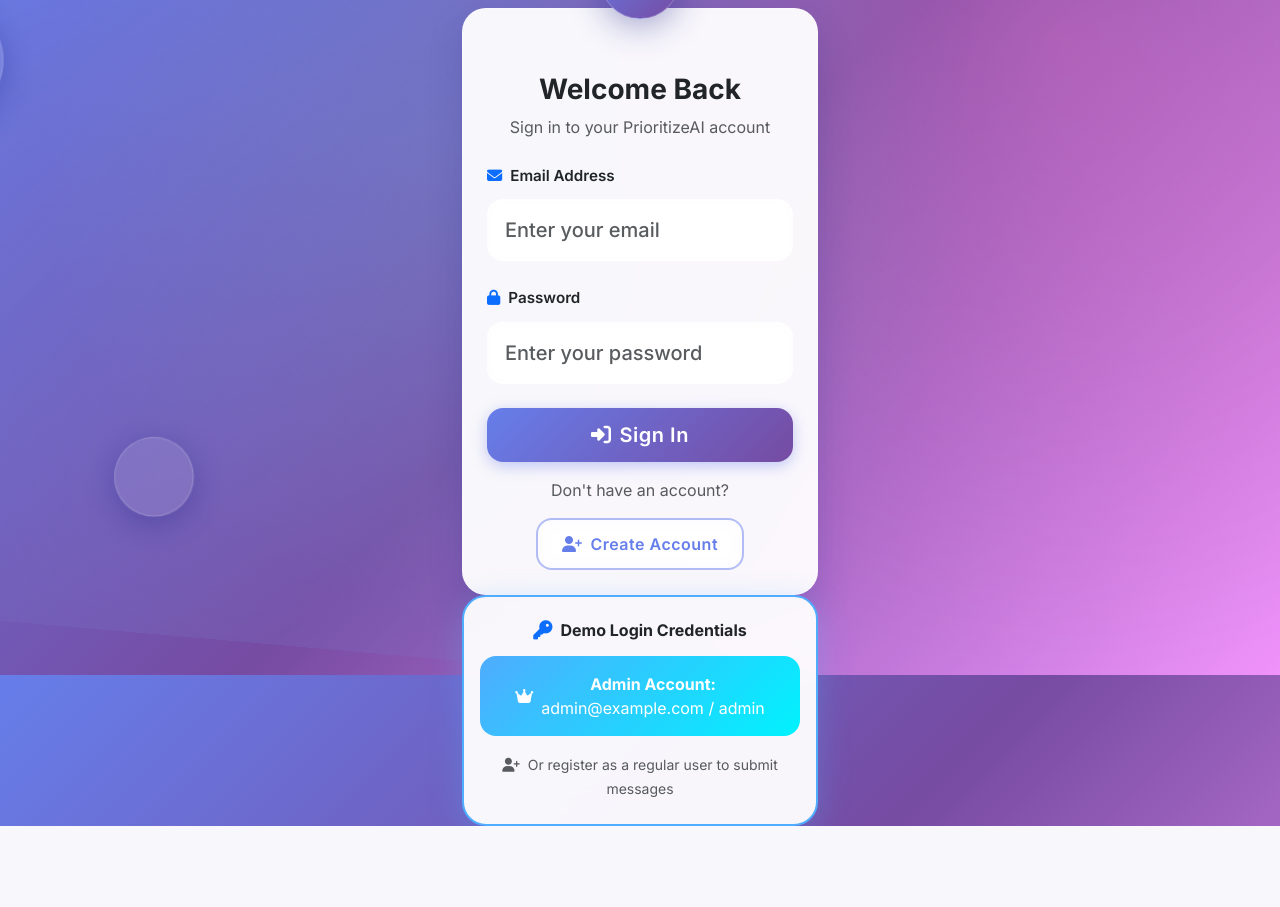
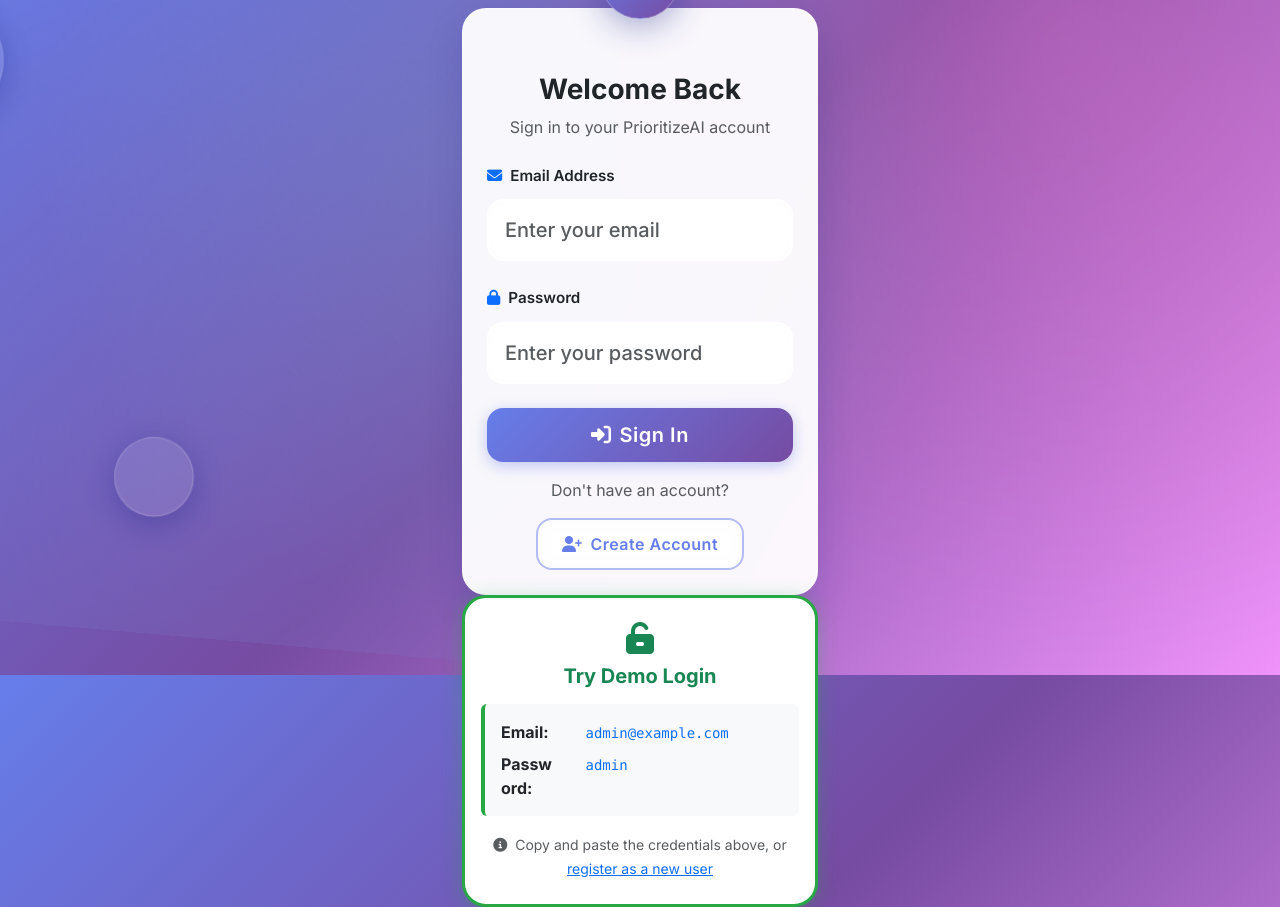
Before and after one commit to abhiramavarma/prioritize-ai, a Flask app: page /login in a window 1280 px wide. Shown: the part 125-1032 px from the top of the page. Before the commit the page ends 951 px from the top, so only its background shows below. Run offline with Flask 3, Linux system fonts and the light colour scheme; parts of the project's set-up code (start-up, migrations or seed data) failed here and were passed over; some libraries are stand-ins or nearby versions.

Commit message:
Update login page to improve demo credentials visibility and styling
Refactor templates/login.html to move demo credentials from navbar to below the sign-in form and update card styling to use green accent colors and a more prominent display for the credentials.

Replit-Commit-Author: Agent
Replit-Commit-Session-Id: 1d2862f0-6c76-4ab1-a0e4-62f701ecaf23
Replit-Commit-Checkpoint-Type: full_checkpoint
Replit-Commit-Screenshot-Url: https://storage.googleapis.com/screenshot-production-us-central1/6fbae871-94c7-4f3a-aed4-d113d0a1fb96/1d2862f0-6c76-4ab1-a0e4-62f701ecaf23/LWSB2k1

```diff
--- a/templates/login.html
+++ b/templates/login.html
@@ -60,23 +60,42 @@
         </div>
 
         <!-- Demo Credentials Card -->
-        <div class="card animate-fade-in animate-delay-2" style="background: rgba(255, 255, 255, 0.95); border: 2px solid #4facfe; box-shadow: 0 8px 32px rgba(79, 172, 254, 0.3);">
-            <div class="card-body text-center py-4">
-                <div class="d-flex align-items-center justify-content-center mb-3">
-                    <i class="fas fa-key text-primary me-2" style="font-size: 1.2rem;"></i>
-                    <h6 class="mb-0 text-dark fw-bold">Demo Login Credentials</h6>
+        <div class="card animate-fade-in animate-delay-2" style="background: #ffffff; border: 3px solid #28a745; box-shadow: 0 4px 20px rgba(40, 167, 69, 0.3);">
+            <div class="card-body py-4">
+                <div class="text-center mb-3">
+                    <i class="fas fa-unlock-alt text-success" style="font-size: 2rem;"></i>
+                    <h5 class="mt-2 mb-0 text-success fw-bold">Try Demo Login</h5>
                 </div>
-                <div class="alert alert-primary d-flex align-items-center justify-content-center mb-3" style="border: none; background: linear-gradient(135deg, #4facfe 0%, #00f2fe 100%); color: white;">
-                    <i class="fas fa-crown me-2"></i>
-                    <div>
-                        <strong>Admin Account:</strong><br>
-                        <span class="fs-6">admin@example.com / admin</span>
+
+                <div class="row">
+                    <div class="col-12">
+                        <div class="p-3 rounded" style="background: #f8f9fa; border-left: 4px solid #28a745;">
+                            <div class="row">
+                                <div class="col-3">
+                                    <strong class="text-dark">Email:</strong>
+                                </div>
+                                <div class="col-9">
+                                    <code class="text-primary bg-light px-2 py-1 rounded">admin@example.com</code>
+                                </div>
+                            </div>
+                            <div class="row mt-2">
+                                <div class="col-3">
+                                    <strong class="text-dark">Password:</strong>
+                                </div>
+                                <div class="col-9">
+                                    <code class="text-primary bg-light px-2 py-1 rounded">admin</code>
+                                </div>
+                            </div>
+                        </div>
                     </div>
                 </div>
-                <small class="text-muted">
-                    <i class="fas fa-user-plus me-1"></i>
-                    Or register as a regular user to submit messages
-                </small>
+
+                <div class="text-center mt-3">
+                    <small class="text-muted">
+                        <i class="fas fa-info-circle me-1"></i>
+                        Copy and paste the credentials above, or <a href="{{ url_for('register') }}" class="text-primary">register as a new user</a>
+                    </small>
+                </div>
             </div>
         </div>
     </div>
```
